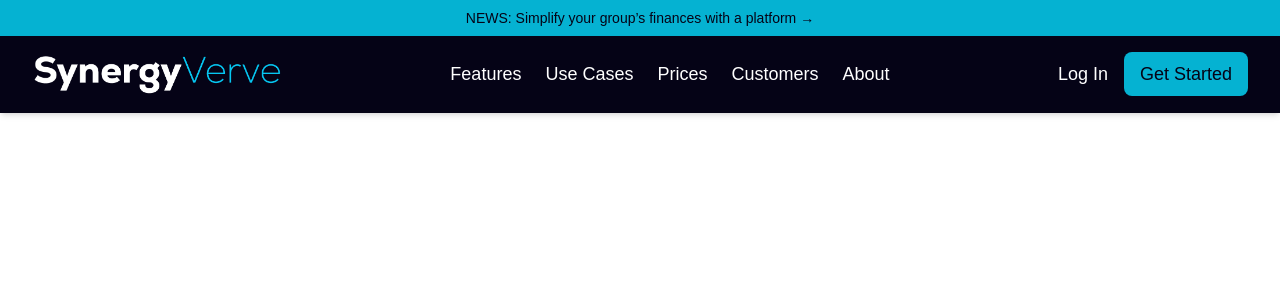
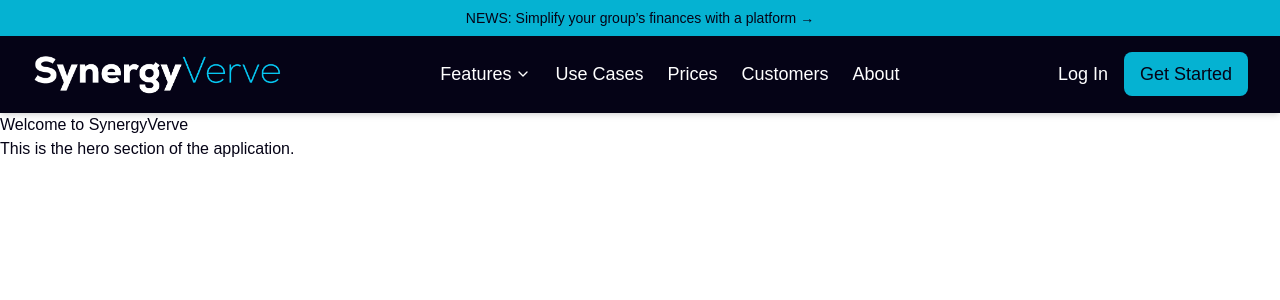
Before and after one commit to RaiyanHashmi/SynergyVerve-Application, a Next.js app in the folder synergyverve/: page / in a window 1280 px wide. Shown: the top 300 px of the page. Built offline with nearby package versions, Linux system fonts and the light colour scheme.

Commit message:
hero section

```diff
--- a/package.json
+++ b/package.json
@@ -1,5 +1,6 @@
 {
   "dependencies": {
+    "framer-motion": "^12.4.7",
     "lucide-react": "^0.475.0"
   }
 }
--- a/synergyverve/package.json
+++ b/synergyverve/package.json
@@ -14,6 +14,7 @@
     "@mui/material": "^6.4.5",
     "@radix-ui/react-icons": "^1.3.2",
     "axios": "^1.7.9",
+    "framer-motion": "^12.4.7",
     "lucide-react": "^0.475.0",
     "next": "15.1.7",
     "react": "^19.0.0",
--- /dev/null
+++ b/synergyverve/src/components/hero.tsx
@@ -0,0 +1,12 @@
+import React from 'react';
+
+const Hero: React.FC = () => {
+    return (
+        <div>
+            <h1>Welcome to SynergyVerve</h1>
+            <p>This is the hero section of the application.</p>
+        </div>
+    );
+};
+
+export default Hero;
--- a/synergyverve/src/components/navbar.tsx
+++ b/synergyverve/src/components/navbar.tsx
@@ -4,8 +4,9 @@ import { useState } from "react";
 import Image from "next/image";
 import Logo from "../../assets/img/white-synergy3.png";
 import { Geist, Geist_Mono } from "next/font/google";
-import { Menu, X } from "lucide-react";
+import { Menu, X, ChevronDown } from "lucide-react";
 import Button from "./button";
+
 const geistSans = Geist({
   variable: "--font-geist-sans",
   subsets: ["latin"],
@@ -18,45 +19,91 @@ const geistMono = Geist_Mono({
 
 export default function NavBar() {
   const [isOpen, setIsOpen] = useState(false);
+  const [dropdownOpen, setDropdownOpen] = useState(false);
 
   return (
     <header>
-      <div className="bg-primary col-text  text-sm py-2 px-4 md:px-8 text-center">
+      <div className="bg-primary col-text text-sm py-2 px-4 md:px-8 text-center">
         NEWS: Simplify your group’s finances with a platform →
       </div>
-      <nav className="flex items-center  justify-between px-4 md:px-8 py-4 bg-text shadow-md">
+      <nav className="flex items-center justify-between px-4 md:px-8 py-4 bg-text shadow-md">
         <div className="flex items-center space-x-4">
           <Image src={Logo} alt="Logo" width={250} height={250} />
         </div>
-        <ul className="hidden md:flex space-x-6">
-          <li>
-            <a href="/" className="text-lg font-medium text-white hover:text-blue-600">
-              Features
+        <ul className="hidden md:flex space-x-6 relative">
+          <li
+            className="relative"
+            onMouseEnter={() => setDropdownOpen(true)}
+            onMouseLeave={() => setDropdownOpen(false)}
+          >
+            <a
+              href="#"
+              className="text-lg font-medium text-white hover:text-blue-600 flex items-center space-x-1 hover:text-blue-600"
+            >
+              <span>Features</span>
+              <ChevronDown size={16} />
             </a>
+            {dropdownOpen && (
+              <div className="absolute left-0 mt-2 bg-text text-white shadow-lg rounded-lg w-48">
+                <a
+                  href="/feature1"
+                  className="block px-4 py-2 hover:bg-gray-200"
+                >
+                  Feature 1
+                </a>
+                <a
+                  href="/feature2"
+                  className="block px-4 py-2 hover:bg-gray-200"
+                >
+                  Feature 2
+                </a>
+                <a
+                  href="/feature3"
+                  className="block px-4 py-2 hover:bg-gray-200"
+                >
+                  Feature 3
+                </a>
+              </div>
+            )}
           </li>
           <li>
-            <a href="/use-cases" className="text-lg font-medium text-white hover:text-blue-600">
+            <a
+              href="/use-cases"
+              className="text-lg font-medium text-white hover:text-blue-600"
+            >
               Use Cases
             </a>
           </li>
           <li>
-            <a href="/prices" className="text-lg font-medium text-white hover:text-blue-600">
+            <a
+              href="/prices"
+              className="text-lg font-medium text-white hover:text-blue-600"
+            >
               Prices
             </a>
           </li>
           <li>
-            <a href="/customers" className="text-lg font-medium text-white hover:text-blue-600">
+            <a
+              href="/customers"
+              className="text-lg font-medium text-white hover:text-blue-600"
+            >
               Customers
             </a>
           </li>
           <li>
-            <a href="/about" className="text-lg font-medium text-white hover:text-blue-600">
+            <a
+              href="/about"
+              className="text-lg font-medium text-white hover:text-blue-600"
+            >
               About
             </a>
           </li>
         </ul>
         <div className="hidden md:flex items-center space-x-4">
-          <a href="/login" className="text-lg font-medium text-white hover:text-blue-600">
+          <a
+            href="/login"
+            className="text-lg font-medium text-white hover:text-blue-600"
+          >
             Log In
           </a>
           <a
@@ -68,30 +115,45 @@ export default function NavBar() {
         </div>
         <button
           onClick={() => setIsOpen(!isOpen)}
-          className="md:hidden text-gray-800 focus:outline-none"
+          className="md:hidden text-white focus:outline-none"
         >
           {isOpen ? <X size={28} /> : <Menu size={28} />}
         </button>
       </nav>
       {isOpen && (
-        <div className="md:hidden bg-white shadow-md absolute top-16 left-0 w-full p-4 space-y-4">
-          <a href="/" className="block text-lg text-gray-800 hover:text-blue-600">
+        <div className="md:hidden bg-text shadow-md absolute left-0 w-full p-4 space-y-4">
+          <a href="/" className="block text-lg text-white hover:text-blue-600">
             Features
           </a>
-          <a href="/use-cases" className="block text-lg text-gray-800 hover:text-blue-600">
+          <a
+            href="/use-cases"
+            className="block text-lg text-white hover:text-blue-600"
+          >
             Use Cases
           </a>
-          <a href="/prices" className="block text-lg text-gray-800 hover:text-blue-600">
+          <a
+            href="/prices"
+            className="block text-lg text-white hover:text-blue-600"
+          >
             Prices
           </a>
-          <a href="/customers" className="block text-lg text-gray-800 hover:text-blue-600">
+          <a
+            href="/customers"
+            className="block text-lg text-white hover:text-blue-600"
+          >
             Customers
           </a>
-          <a href="/about" className="block text-lg text-gray-800 hover:text-blue-600">
+          <a
+            href="/about"
+            className="block text-lg text-white hover:text-blue-600"
+          >
             About
           </a>
           <hr />
-          <a href="/login" className="block text-lg text-gray-800 hover:text-blue-600">
+          <a
+            href="/login"
+            className="block text-lg text-white hover:text-blue-600"
+          >
             Log In
           </a>
           <Button></Button>
--- a/synergyverve/src/pages/index.tsx
+++ b/synergyverve/src/pages/index.tsx
@@ -1,7 +1,6 @@
-import Image from "next/image";
 import { Geist, Geist_Mono } from "next/font/google";
 import NavBar from "../components/navbar";
-
+import Hero from "../components/hero";
 const geistSans = Geist({
   variable: "--font-geist-sans",
   subsets: ["latin"],
@@ -16,6 +15,7 @@ export default function Home() {
   return (
   <>
   <NavBar/>
+  <Hero/>
 
   </>
   );
```
Also changed, not shown: 2 other files (tests, documents, lock files or other folders).
